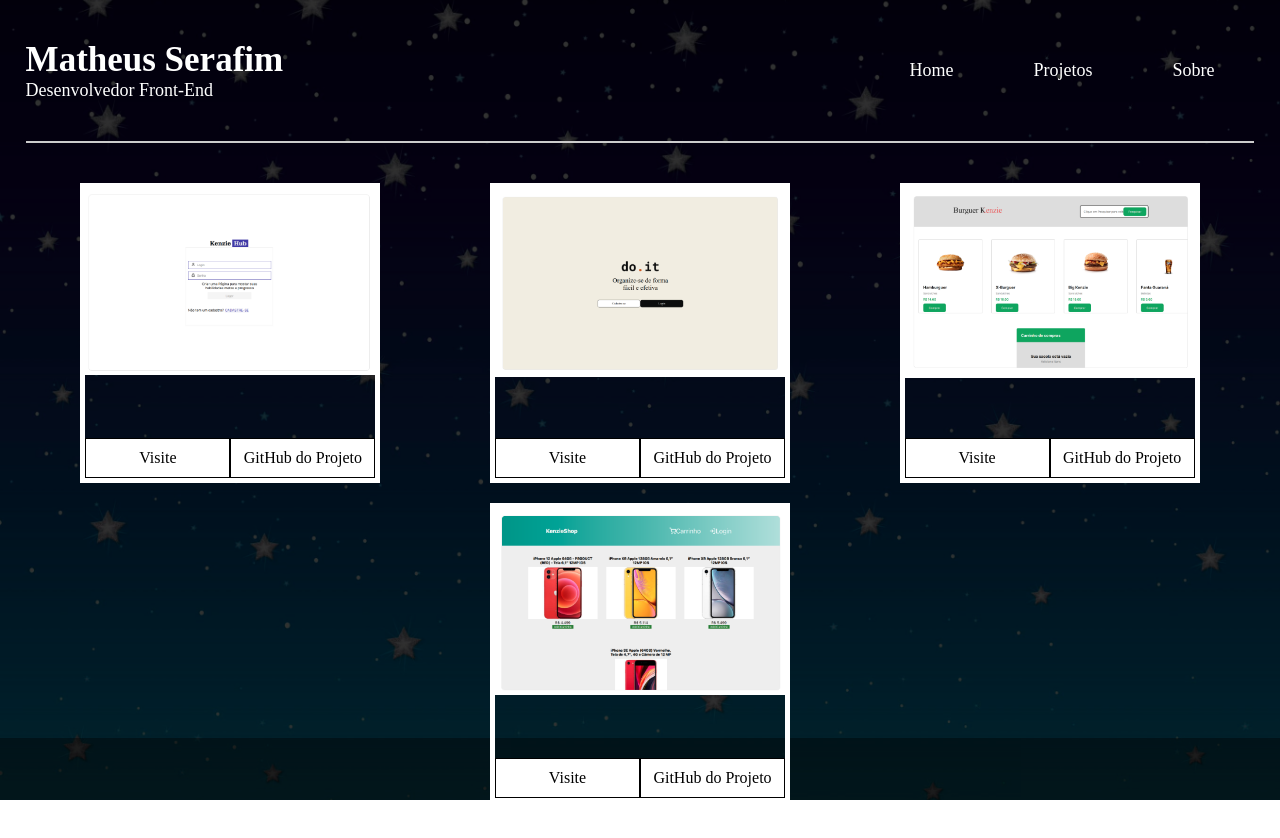
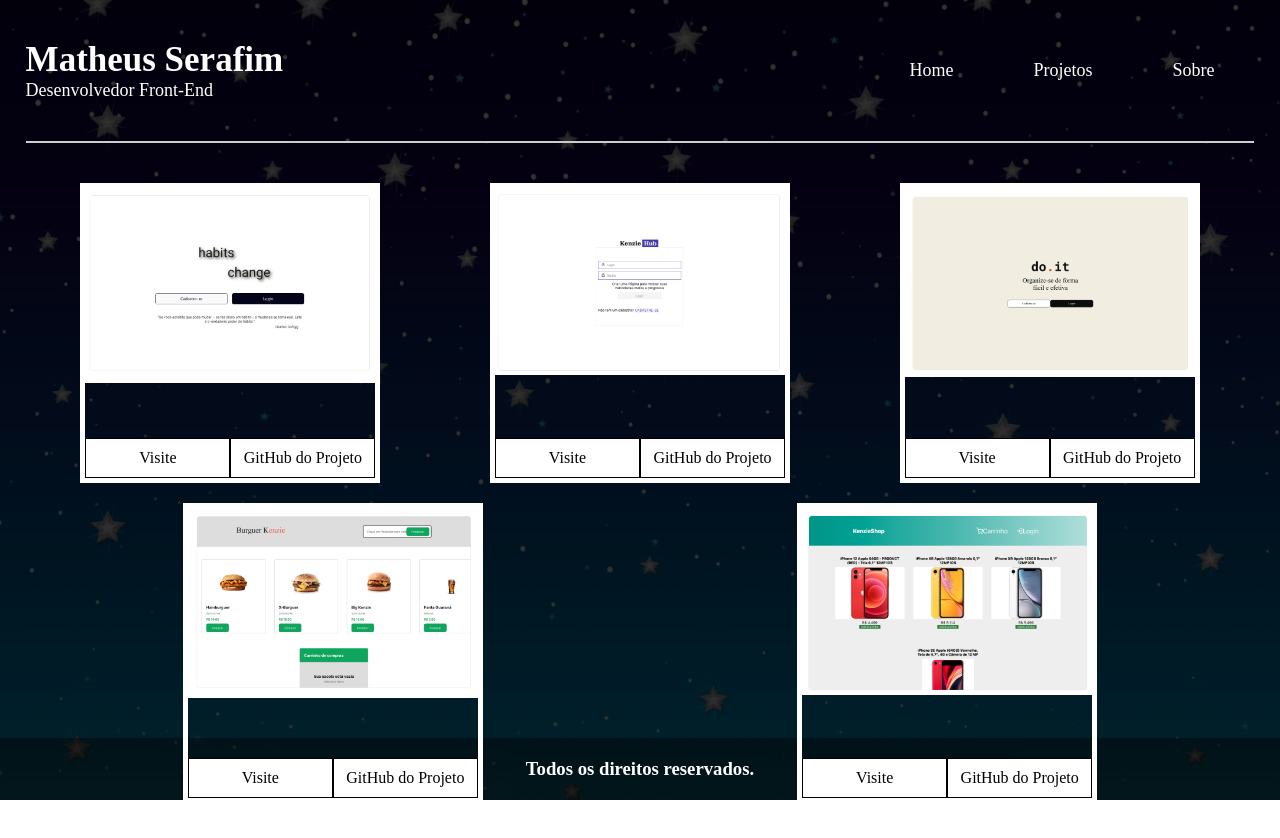
Before and after one commit to serafimmatheus/serafimmatheus, a React (Create React App) app: page /projetos in a window 1280 px wide. Shown: the top 838 px of the page. Built offline with nearby package versions, Linux system fonts and the light colour scheme.

Commit message:
feat: Add new page projects.

```diff
--- a/src/Page/Projetos/index.jsx
+++ b/src/Page/Projetos/index.jsx
@@ -5,6 +5,7 @@ import hamburgueria from "../../Assets/hamburgueria.png";
 import doit from "../../Assets/doit.png";
 import kenziehub from "../../Assets/kenziehub.png";
 import kenzieshop from "../../Assets/kenzieshop.png";
+import habits from "../../Assets/habits.png";
 import { useContext } from "react";
 import { HomeContext } from "../../Context/HomeContext";
 
@@ -54,6 +55,24 @@ export const Projetos = () => {
       <MainProjetos>
         <Container>
           <div className="box-main-projects">
+            <div className="box-main_single-projects">
+              <figure>
+                <img src={habits} alt="Imagem do Projeto" />
+              </figure>
+
+              <div className="buttons">
+                <a target="_blank" href="https://habits-1.vercel.app/">
+                  Visite
+                </a>
+                <a
+                  target="_blank"
+                  href="https://github.com/serafimmatheus/habits-1"
+                >
+                  GitHub do Projeto
+                </a>
+              </div>
+            </div>
+
             <div className="box-main_single-projects">
               <figure>
                 <img src={kenziehub} alt="Imagem do Projeto" />
```
Also changed, not shown: src/Assets/habits.png (added).
